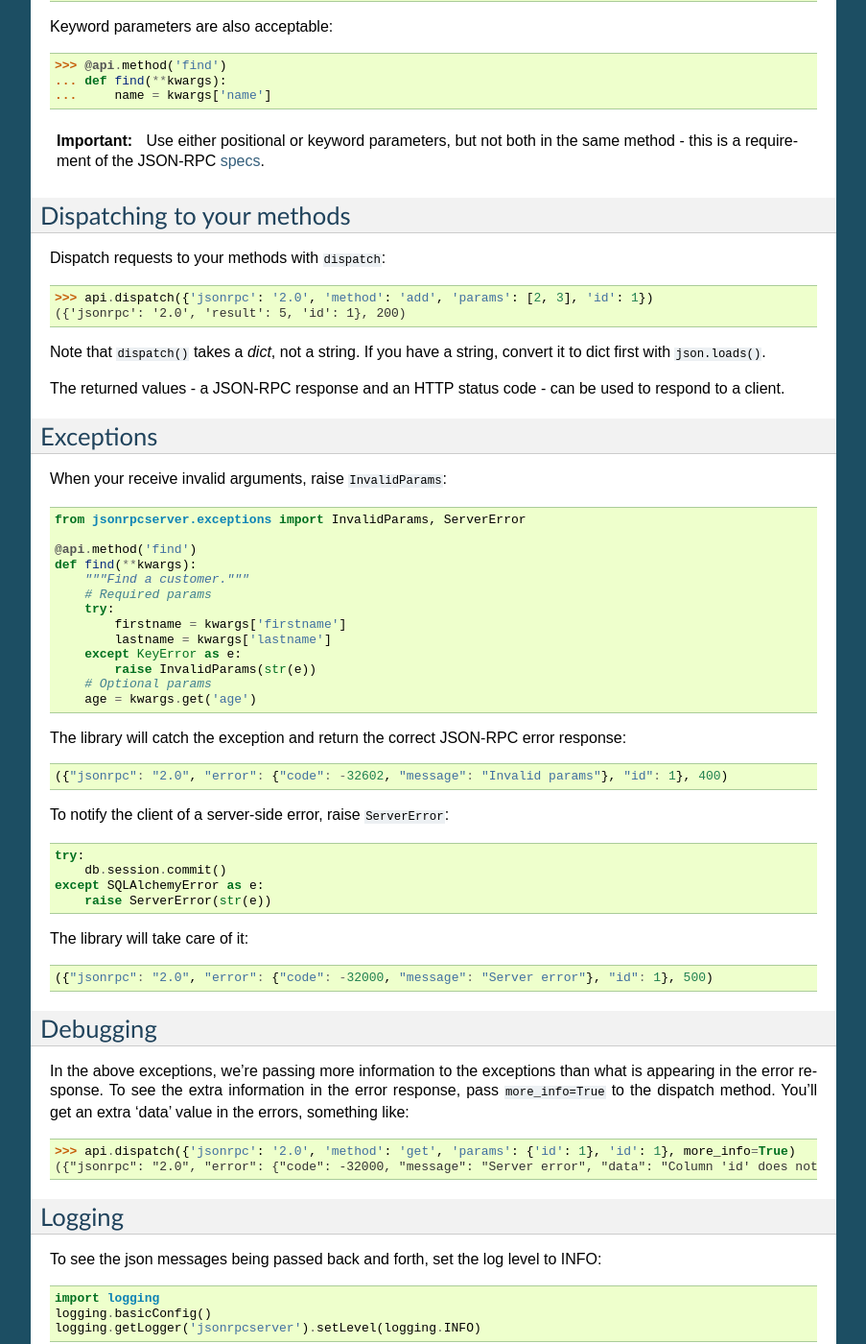
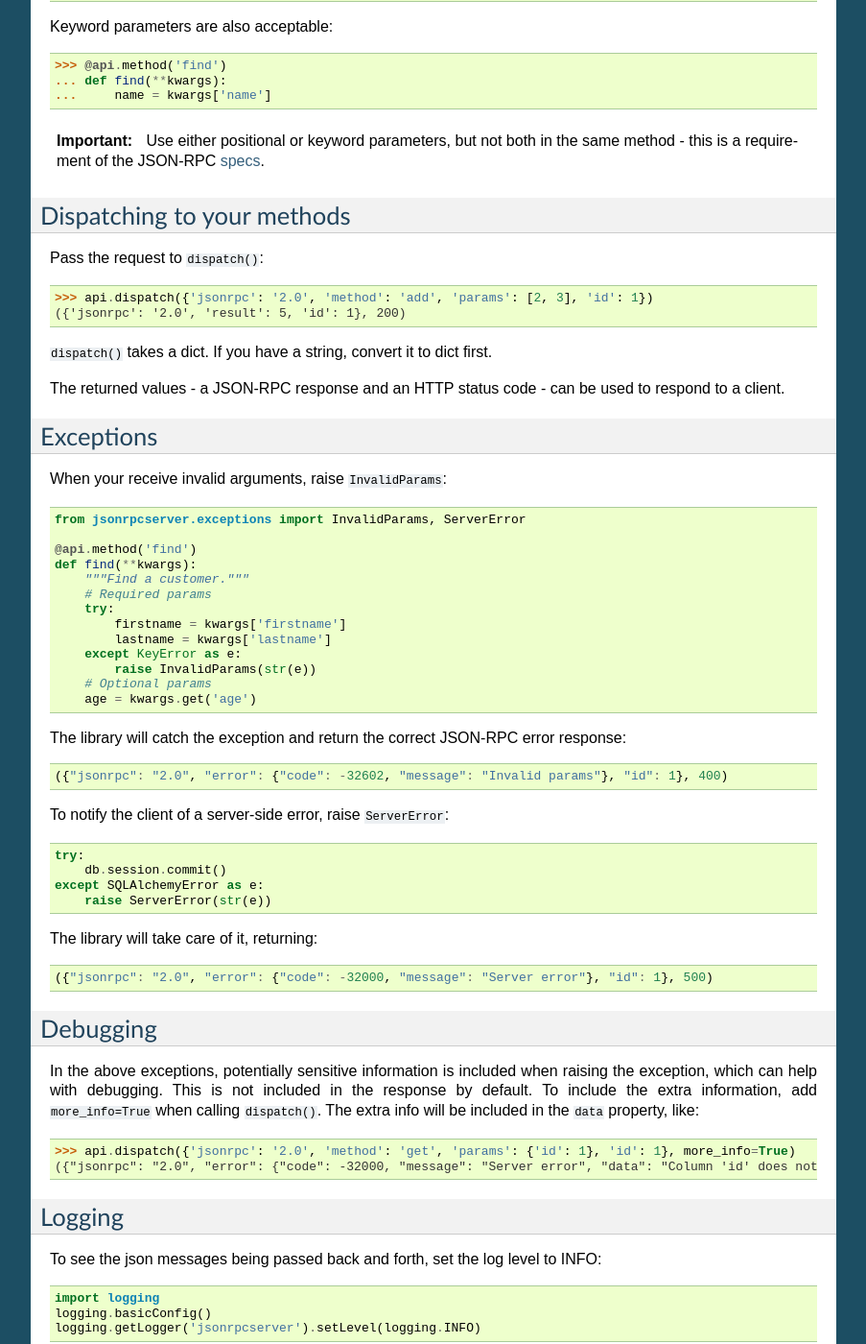
Before and after one commit to explodinglabs/jsonrpcserver, a Sphinx documentation site: the page built from doc/index.rst, in a window 1280 px wide and 1400 px high, scrolled down 528 px. Shown: the whole window at 96% size, without its empty margins (198-1101 px from the left). Built offline with Sphinx 7.4.7, drawn with Linux system fonts in a browser that asks for light colours.

Commit message:
Documentation

```diff
--- a/doc/index.rst
+++ b/doc/index.rst
@@ -42,13 +42,12 @@ Keyword parameters are also acceptable::
 Dispatching to your methods
 ===========================
 
-Dispatch requests to your methods with ``dispatch``::
+Pass the request to ``dispatch()``::
 
     >>> api.dispatch({'jsonrpc': '2.0', 'method': 'add', 'params': [2, 3], 'id': 1})
     ({'jsonrpc': '2.0', 'result': 5, 'id': 1}, 200)
 
-Note that ``dispatch()`` takes a *dict*, not a string. If you have a string,
-convert it to dict first with ``json.loads()``.
+``dispatch()`` takes a dict. If you have a string, convert it to dict first.
 
 The returned values - a JSON-RPC response and an HTTP status code - can be
 used to respond to a client.
@@ -86,7 +85,7 @@ To notify the client of a server-side error, raise ``ServerError``::
     except SQLAlchemyError as e:
         raise ServerError(str(e))
 
-The library will take care of it:
+The library will take care of it, returning:
 
 .. code-block:: javascript
 
@@ -95,10 +94,11 @@ The library will take care of it:
 Debugging
 =========
 
-In the above exceptions, we're passing more information to the exceptions than
-what is appearing in the error response. To see the extra information in the
-error response, pass ``more_info=True`` to the dispatch method. You'll get an
-extra 'data' value in the errors, something like::
+In the above exceptions, potentially sensitive information is included when
+raising the exception, which can help with debugging. This is not included in
+the response by default. To include the extra information, add
+``more_info=True`` when calling ``dispatch()``. The extra info will be included
+in the ``data`` property, like::
 
     >>> api.dispatch({'jsonrpc': '2.0', 'method': 'get', 'params': {'id': 1}, 'id': 1}, more_info=True)
     ({"jsonrpc": "2.0", "error": {"code": -32000, "message": "Server error", "data": "Column 'id' does not exist"}, "id": 1}, 500)
```
Also changed, not shown: 1 other file.
